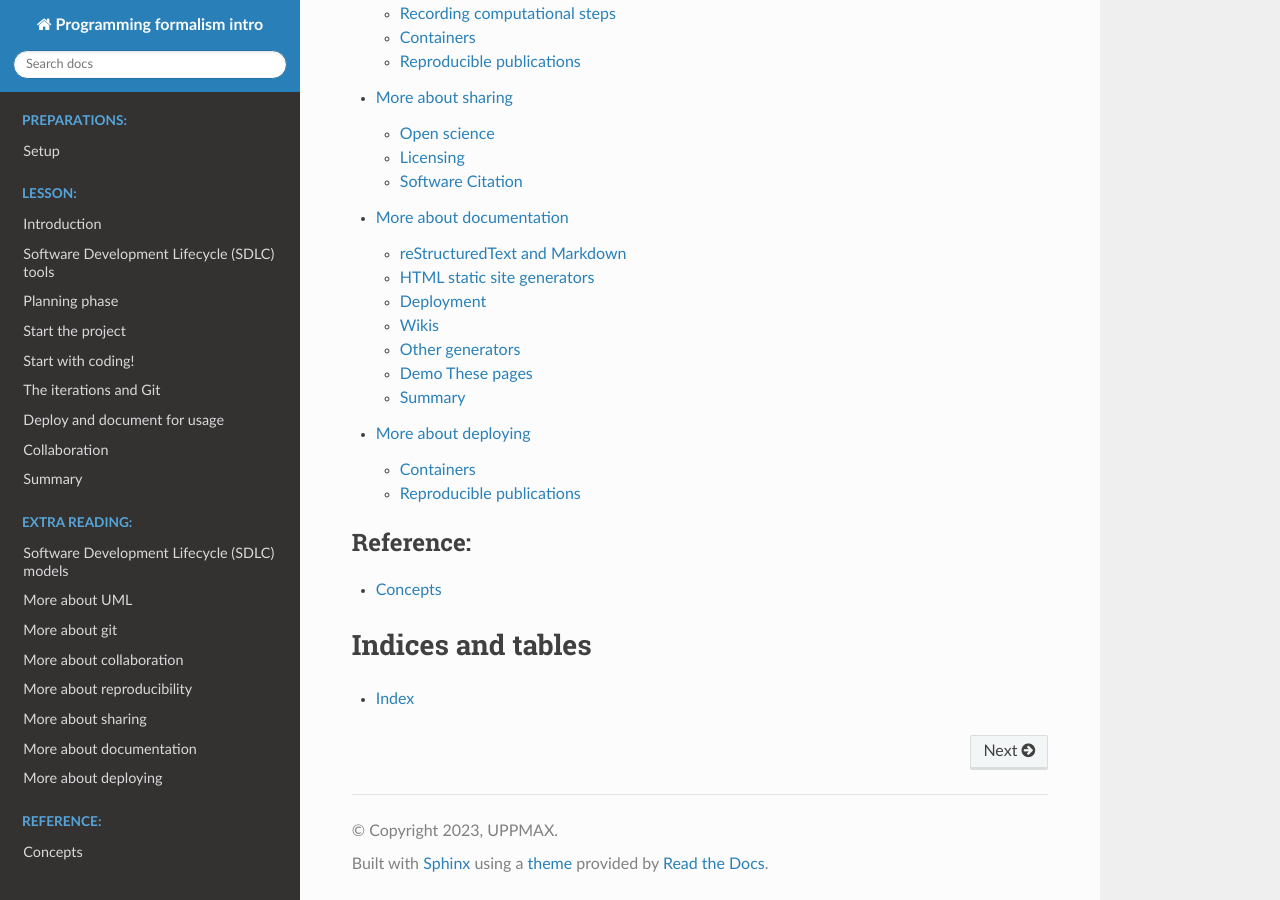
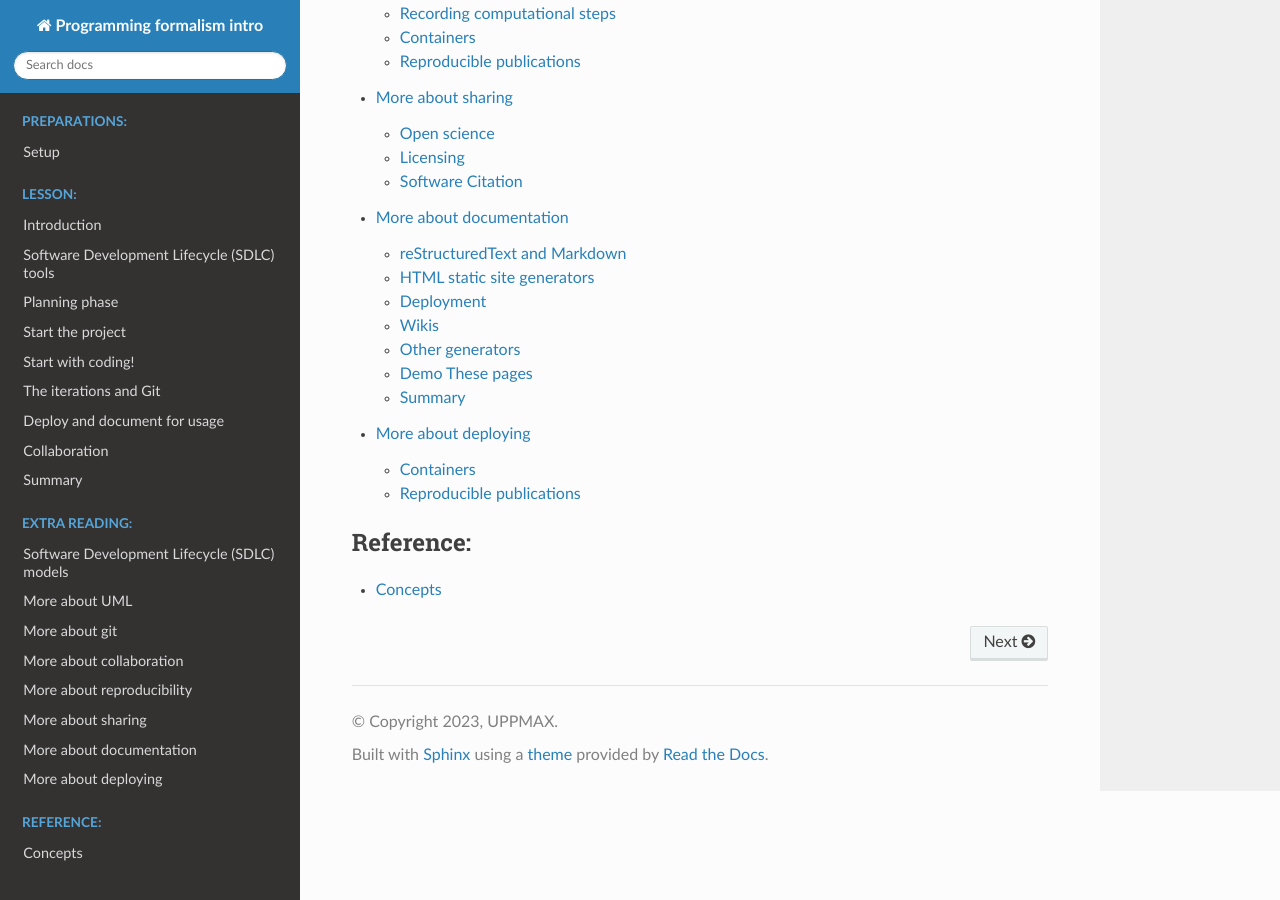
Before and after one commit to UPPMAX/programming_formalisms_intro, a Sphinx documentation site: the page built from doc/index.rst, in a window 1280 px wide and 900 px high, scrolled down 7751 px. Built offline with Sphinx 7.4.7 and the Read the Docs theme 2.0.0, drawn with Linux system fonts in a browser that asks for light colours; pages that are not in the unit, such as notebooks, are missing from menus; some of the changed lines change nothing that is shown.

Commit message:
Update index.rst

```diff
--- a/doc/index.rst
+++ b/doc/index.rst
@@ -226,7 +226,9 @@ Learning outcomes
    # exercises.md
    * :ref:`genindex`
 
-Indices and tables
-==================
+.. Indices and tables
+.. ==================
 
-* :ref:`genindex`
+.. * :ref:`genindex`
+.. * :ref:`modindex`
+.. * :ref:`search`
```
